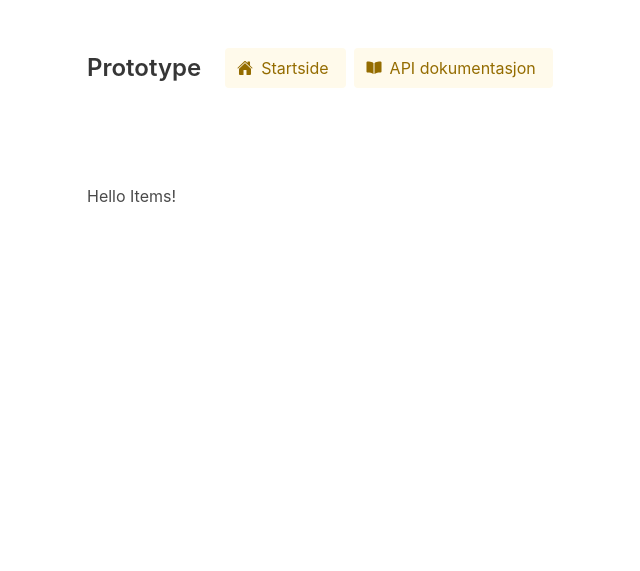
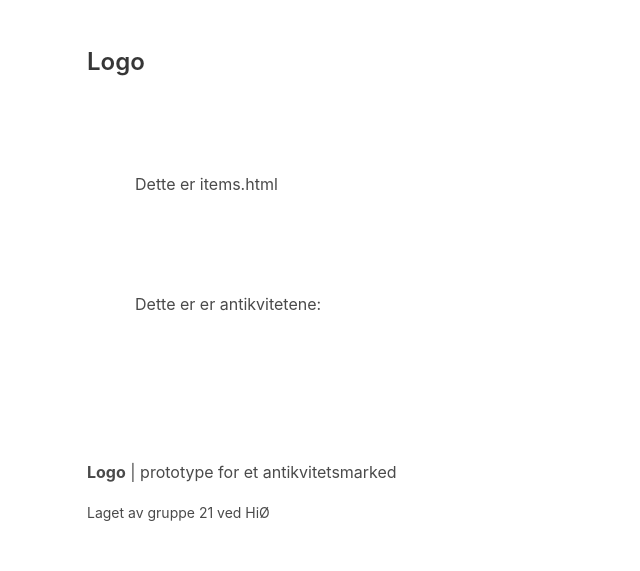
Before and after one commit to olejorga/prototype, a FastAPI app: page /items in a window 1280 px wide. Shown: the top 571 px of the page, without its empty margins (25-665 px from the left). Run offline with FastAPI, Linux system fonts and the light colour scheme; data that the repository does not hold is empty.

Commit message:
Vise hva som er mulig med BULMA og Jinja2 templates

```diff
--- a/src/routers/items.py
+++ b/src/routers/items.py
@@ -28,7 +28,8 @@ async def read_items_view(request: Request):
     return templates.TemplateResponse(
         "items.html", {
             "request": request,
-            "title": "Items"
+            "title": "Items",
+            "items": items_db.getAll()
         })
 
 
--- a/src/static/styles.css
+++ /dev/null
@@ -1 +0,0 @@
-@import "https://cdn.jsdelivr.net/npm/bulma@0.9.3/css/bulma.min.css";
--- a/src/templates/base.html
+++ b/src/templates/base.html
@@ -4,41 +4,28 @@
         <meta charset="utf-8">
         <meta name="viewport" content="width=device-width, initial-scale=1">
         <title>{{ title }}</title>
+        <link rel="stylesheet" href="https://cdn.jsdelivr.net/npm/bulma@0.9.3/css/bulma.min.css">
         <link rel="stylesheet" href="{{ url_for('static', path='/styles.css') }}">
     </head>
     <body class="container">
         <header class="section">
-            <nav class="columns is-vcentered">
+            <div class="columns is-vcentered">
                 <div class="column is-narrow">
-                    <span class="title is-4">Prototype</span>
+                    <span class="title is-4">Logo</span>
                 </div>
-                <div class="column">
-                    <nav class="buttons">
-                        <a href="/" class="button is-light is-warning">
-                            <span class="icon-text">
-                                <span class="icon">
-                                    <ion-icon name="home"></ion-icon>
-                                </span>
-                                <span>Startside</span>
-                            </span>
-                        </a>
-                        <a href="/docs" class="button is-light is-warning">
-                            <span class="icon-text">
-                                <span class="icon">
-                                    <ion-icon name="book"></ion-icon>
-                                </span>
-                                <span>API dokumentasjon</span>
-                            </span>
-                        </a>
-                    </nav>
-                </div>
-            </nav>
+            </div>
         </header>
-        <main class="section">
+        <main class="section pt-0">
             {% block content %}{% endblock %}
         </main>
-        <footer>
-
+        <footer class="section">
+            <div class="content">
+                <p>
+                    <span class="has-text-weight-bold">Logo</span> |
+                    prototype for et antikvitetsmarked
+                </p>
+                <small>Laget av gruppe 21 ved HiØ</small>
+            </div>
         </footer>
         <script type="module" src="https://unpkg.com/ionicons@5.5.2/dist/ionicons/ionicons.esm.js"></script>
         <script nomodule src="https://unpkg.com/ionicons@5.5.2/dist/ionicons/ionicons.js"></script>
--- a/src/templates/items.html
+++ b/src/templates/items.html
@@ -1,4 +1,18 @@
 {% extends 'base.html' %}
 {% block content %}
-    <h1>Hello {{ title }}!</h1>
+    <section class="section">
+        Dette er items.html
+    </section>
+    <section class="section">
+        Dette er er antikvitetene:
+        <div class="columns">
+            <div class="column">
+                {% for item in items %}
+                    <article class="notification">
+                        {{ item.name }} {{ item.price }}kr
+                    </article>
+                {% endfor %}
+            </div>
+        </div>
+    </section>
 {% endblock %}
```
Also changed, not shown: src/templates/index.html (+2 -5 lines).
